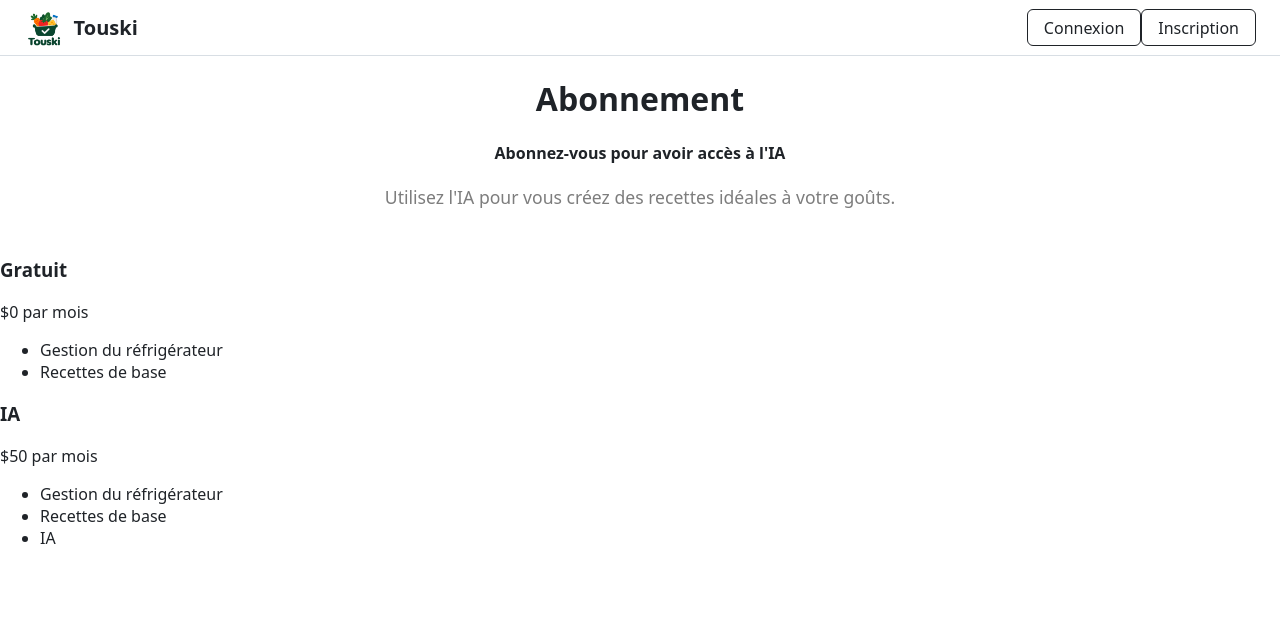
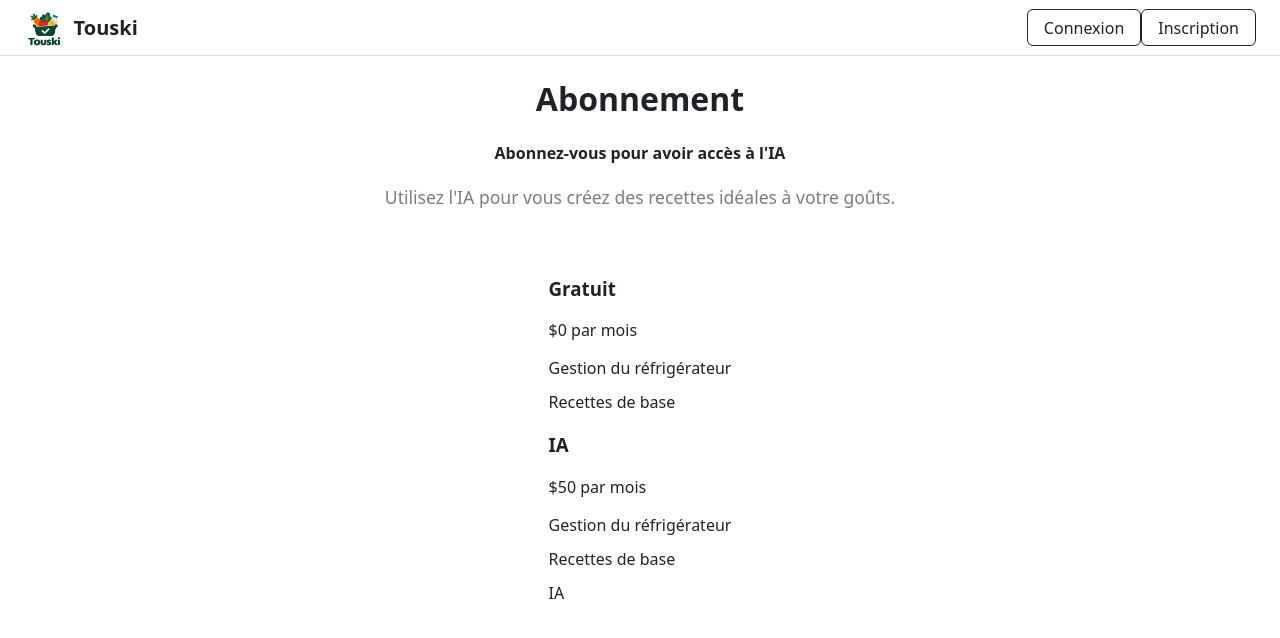
Before and after one commit to ilapierre/touski, a React (Vite) app in the folder frontend/: page /abonnement in a window 1280 px wide. Shown: the top 638 px of the page. Built offline with nearby package versions, Linux system fonts and the light colour scheme.

Commit message:
[ADD] Ajout du style des plans.

```diff
--- a/frontend/src/pages/Abonnement.css
+++ b/frontend/src/pages/Abonnement.css
@@ -21,3 +21,27 @@
     color: rgb(125, 125, 125);
     margin: 0;
 }
+
+.plans {
+    display: flex;
+    gap: 2rem;
+    justify-content: center;
+    align-items: stretch;
+    flex-wrap: wrap;
+}
+
+
+.plan-liste {
+    list-style: none;
+    padding: 0;
+    margin: 0;
+    display: flex;
+    flex-direction: column;
+    gap: 0.75rem;
+}
+
+.plan-liste li {
+    font-size: 1rem;
+    display: flex;
+    align-items: center;
+}
```
